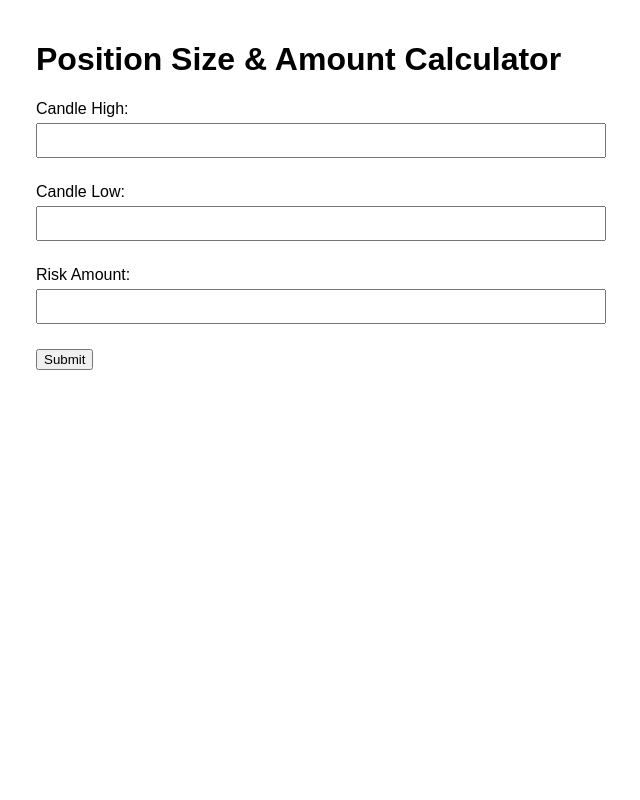
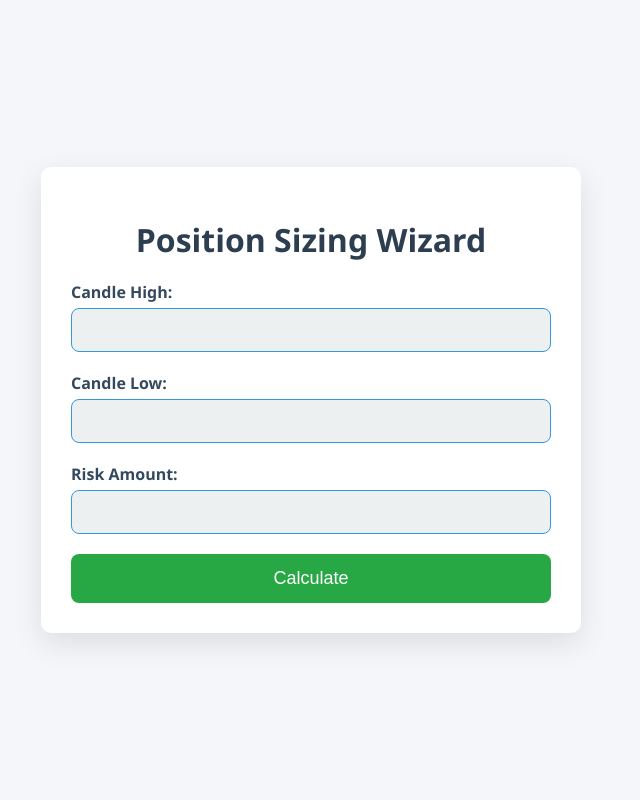
Before and after one commit to NVB20/StockSum, a Flask app: page / in a window 1280 px wide. Shown: the whole page, without its empty margins (329-969 px from the left). Run offline with Flask 3, Linux system fonts and the light colour scheme.

Commit message:
design update

```diff
--- a/templates/index.html
+++ b/templates/index.html
@@ -2,67 +2,132 @@
 <html lang="en">
 <head>
     <meta charset="UTF-8">
-    <title>Stock Calculator</title>
+    <meta name="viewport" content="width=device-width, initial-scale=1.0">
+    <title>Position Sizing Wizard</title>
     <style>
         body {
-            font-family: Arial, sans-serif;
-            max-width: 550px;
-            margin: 0 auto;
-            padding: 20px;
+            font-family: 'Segoe UI', Tahoma, Geneva, Verdana, sans-serif;
+            background-color: #f4f6f9;
+            margin: 0;
+            padding: 0;
+            display: flex;
+            justify-content: center;
+            align-items: center;
+            height: 100vh;
+        }
+        .container {
+            background: #ffffff;
+            padding: 30px;
+            border-radius: 10px;
+            box-shadow: 0px 10px 30px rgba(0, 0, 0, 0.1);
+            width: 100%;
+            max-width: 480px;
+        }
+        h1 {
+            color: #2c3e50;
+            font-size: 2rem;
+            margin-bottom: 20px;
+            text-align: center;
         }
         .form-group {
-            margin-bottom: 15px;
+            margin-bottom: 20px;
         }
         label {
+            font-weight: 600;
+            color: #34495e;
             display: block;
             margin-bottom: 5px;
         }
         input {
             width: 100%;
-            padding: 8px;
-            margin-bottom: 10px;
+            padding: 12px;
+            font-size: 16px;
+            border: 1px solid #3498db;
+            border-radius: 8px;
+            background-color: #ecf0f1;
+            color: #34495e;
+            box-sizing: border-box;
+            transition: border-color 0.3s ease;
+        }
+        input:focus {
+            border-color: #2980b9;
+            outline: none;
+        }
+        button {
+            width: 100%;
+            padding: 14px;
+            background: #28a745;
+            color: white;
+            font-size: 18px;
+            border: none;
+            border-radius: 8px;
+            cursor: pointer;
+            transition: background 0.3s ease;
+        }
+        button:hover {
+            background: #218838;
         }
         .result {
-            background-color: #f0f0f0;
-            padding: 10px;
-            margin-top: 20px;
-            border-radius: 5px;
+            background-color: #f1f8fd;
+            padding: 20px;
+            margin-top: 30px;
+            border-radius: 8px;
+            border-left: 5px solid #3498db;
+        }
+        .result h3 {
+            color: #2c3e50;
+            margin-top: 0;
+        }
+        .result p {
+            margin: 5px 0;
+            font-size: 16px;
+            color: #34495e;
+        }
+        .result p strong {
+            color: #2980b9;
+        }
+        .error-message {
+            color: #e74c3c;
+            font-weight: bold;
+            margin-top: 15px;
         }
     </style>
 </head>
 <body>
-    <h1>Position Size & Amount Calculator</h1>
+    <div class="container">
+        <h1>Position Sizing Wizard</h1>
         <form method="POST" action="/">
             <div class="form-group">
                 <label for="high">Candle High:</label>
-            <input type="text" id="high" name="high" required>
+                <input type="number" id="high" name="high" required step="any">
             </div>
 
             <div class="form-group">
                 <label for="low">Candle Low:</label>
-            <input type="text" id="low" name="low" required>
+                <input type="number" id="low" name="low" required step="any">
             </div>
 
             <div class="form-group">
-            <label for="low">Risk Amount:</label>
-            <input type="text" id="risk" name="risk" required>
+                <label for="risk">Risk Amount:</label>
+                <input type="number" id="risk" name="risk" required step="any">
             </div>
 
-        <button type="submit">Submit</button>
+            <button type="submit">Calculate</button>
+        </form>
 
         {% if error_message %}
-            <p style="color: red;">Error: {{ error_message }}</p>
+            <p class="error-message">Error: {{ error_message }}</p>
         {% elif result %}
             <div class="result">
                 <h3>Calculation Results:</h3>
-                <p>Candle High: {{ result.high }}</p>
-                <p>Candle Low: {{ result.low }}</p>
-                <p>Enter Position At: {{ result.enter_position }}<span>$</span></p>
-                <p>Stop Loss At: {{ result.stop_loss }}<span>$</span></p>
-                <p>Buy Amount of Stocks: {{ result.stock_amount }}</p>
-                <p>Total Deal Cost: {{ result.deal_cost }}<span>$</span></p>
+                <p><strong>Candle High:</strong> {{ result.high }}</p>
+                <p><strong>Candle Low:</strong> {{ result.low }}</p>
+                <p><strong>Enter Position At:</strong> {{ result.enter_position }}$</p>
+                <p><strong>Stop Loss At:</strong> {{ result.stop_loss }}$</p>
+                <p><strong>Buy Amount of Stocks:</strong> {{ result.stock_amount }}</p>
+                <p><strong>Total Deal Cost:</strong> {{ result.deal_cost }}$</p>
             </div>
         {% endif %}
-
+    </div>
 </body>
 </html>
```
Also changed, not shown: README.md. Lines whose indentation alone changed are shown as unchanged.
